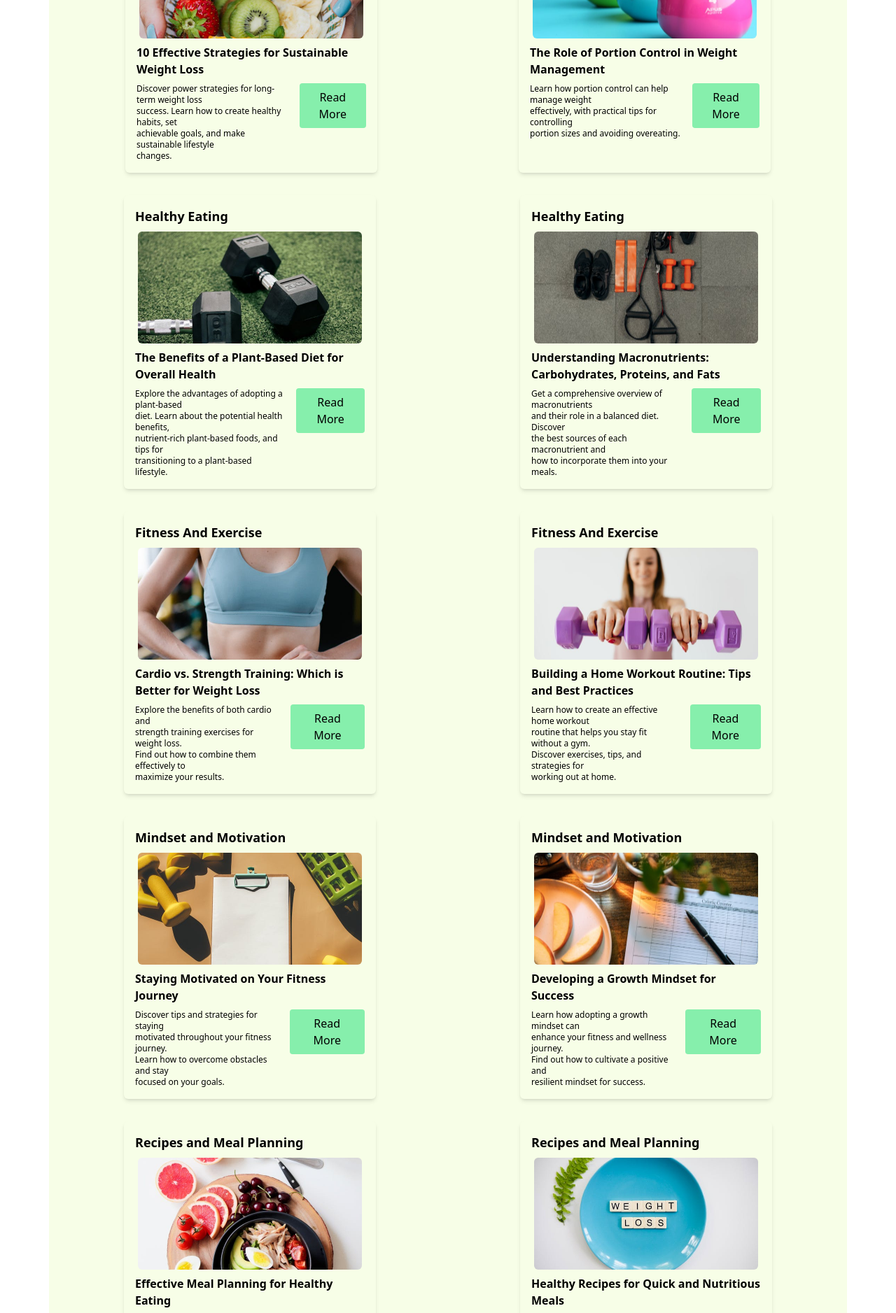
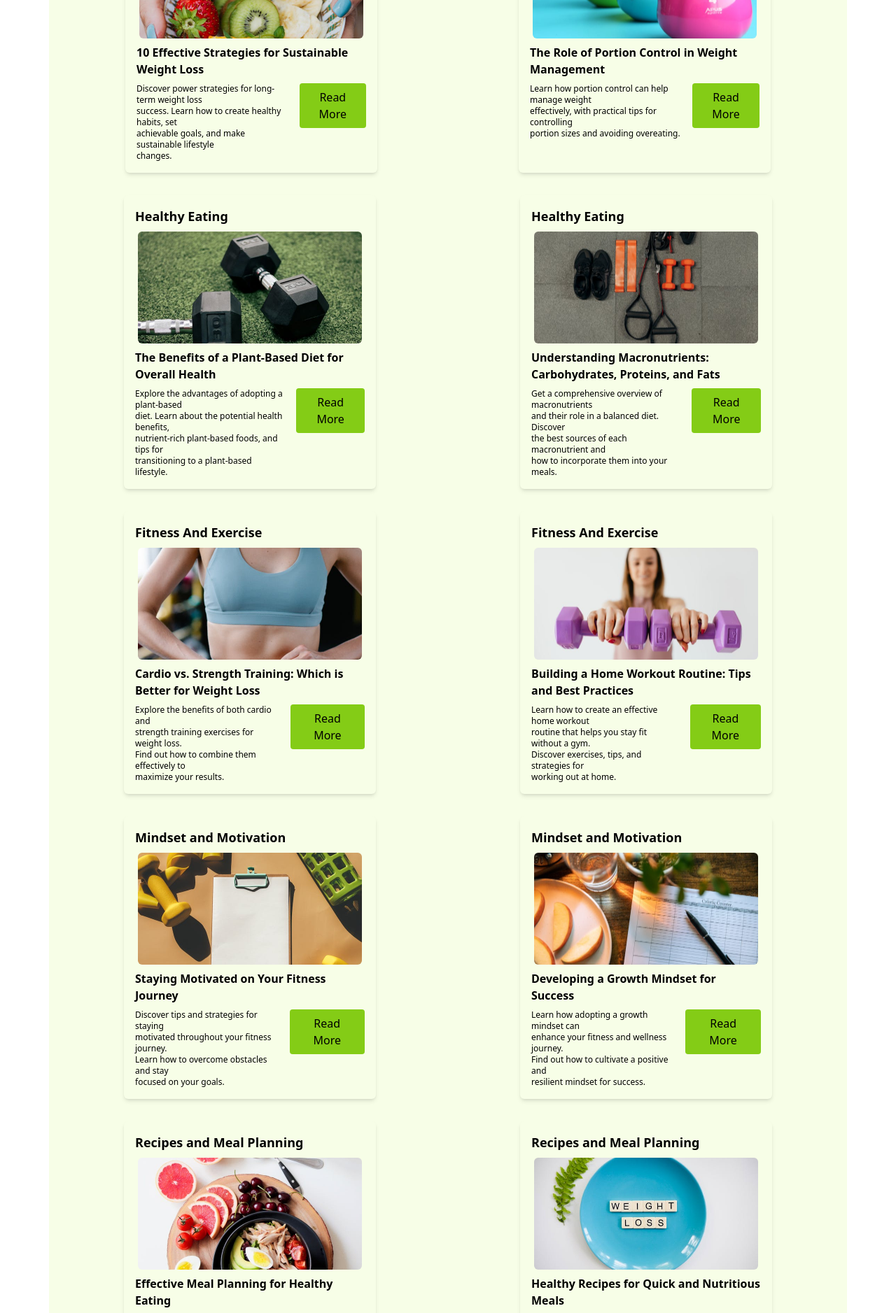
Before and after one commit to kapi-gif/nutrionist-project, a React (Create React App) app in the folder nutritionistproject/: page /blog in a window 1280 px wide. Shown: the part 880-2757 px from the top of the page at 70% size. Built offline with nearby package versions, Linux system fonts and the light colour scheme.

Commit message:
Updated the project with new features

```diff
--- a/nutritionistproject/src/Pages/Blog.jsx
+++ b/nutritionistproject/src/Pages/Blog.jsx
@@ -33,7 +33,7 @@ function Blog() {
         </div>
 
         {/* Bottom Navigation Bar */}
-        <nav className="bg-teal-950 text-white h-[70px] rounded-md mt-4">
+        <nav className="bg-green-950 text-white h-[70px] rounded-md mt-4">
           <ul className="flex justify-between items-center px-4 h-full">
             <li className="hover:bg-gray-600 px-4 py-2 rounded">All</li>
             <li className="hover:bg-gray-600 px-4 py-2 rounded">Weight Loss Tips</li>
@@ -69,7 +69,7 @@ function Blog() {
       changes.
     </p>
     <Link to="/blog/weight-loss-strategies" className="ml-4">
-      <button className="px-6 py-2 bg-green-300 rounded">Read More</button>
+      <button className="px-6 py-2 bg-lime-500 rounded">Read More</button>
     </Link>
   </div>
 </div>
@@ -94,7 +94,7 @@ function Blog() {
       portion sizes and avoiding overeating.
     </p>
     <Link to="/blog/portion-control" className="ml-4">
-      <button className="px-6 py-2 bg-green-300 rounded">Read More</button>
+      <button className="px-6 py-2 bg-lime-500 rounded">Read More</button>
     </Link>
   </div>
 </div>
@@ -133,7 +133,7 @@ function Blog() {
           transitioning to a plant-based lifestyle.
         </p>
         <Link to="/blog/plant-based-diet" className="ml-4">
-          <button className="px-6 py-2 bg-green-300 rounded">Read More</button>
+          <button className="px-6 py-2 bg-lime-500 rounded">Read More</button>
         </Link>
       </div>
     </div>
@@ -161,7 +161,7 @@ function Blog() {
           how to incorporate them into your meals.
         </p>
         <Link to="/blog/macronutrients" className="ml-4">
-          <button className="px-6 py-2 bg-green-300 rounded">Read More</button>
+          <button className="px-6 py-2 bg-lime-500 rounded">Read More</button>
         </Link>
       </div>
     </div>
@@ -195,7 +195,7 @@ function Blog() {
           maximize your results.
         </p>
         <Link to="/blog/cardio-vs-strength" className="ml-4">
-          <button className="px-6 py-2 bg-green-300 rounded">Read More</button>
+          <button className="px-6 py-2 bg-lime-500 rounded">Read More</button>
         </Link>
       </div>
     </div>
@@ -221,7 +221,7 @@ function Blog() {
           working out at home.
         </p>
         <Link to="/blog/home-workout" className="ml-4">
-          <button className="px-6 py-2 bg-green-300 rounded">Read More</button>
+          <button className="px-6 py-2 bg-lime-500 rounded">Read More</button>
         </Link>
       </div>
     </div>
@@ -252,7 +252,7 @@ function Blog() {
           focused on your goals.
         </p>
         <Link to="/blog/fitness-motivation" className="ml-4">
-          <button className="px-6 py-2 bg-green-300 rounded">Read More</button>
+          <button className="px-6 py-2 bg-lime-500 rounded">Read More</button>
         </Link>
       </div>
     </div>
@@ -276,7 +276,7 @@ function Blog() {
           resilient mindset for success.
         </p>
         <Link to="/blog/growth-mindset" className="ml-4">
-          <button className="px-6 py-2 bg-green-300 rounded">Read More</button>
+          <button className="px-6 py-2 bg-lime-500 rounded">Read More</button>
         </Link>
       </div>
     </div>
@@ -307,7 +307,7 @@ function Blog() {
           making meal prep easier.
         </p>
         <Link to="/blog/meal-planning" className="ml-4">
-          <button className="px-6 py-2 bg-green-300 rounded">Read More</button>
+          <button className="px-6 py-2 bg-lime-500 rounded">Read More</button>
         </Link>
       </div>
     </div>
@@ -331,7 +331,7 @@ function Blog() {
           goals and save you time.
         </p>
         <Link to="/blog/healthy-recipes" className="ml-4">
-          <button className="px-6 py-2 bg-green-300 rounded">Read More</button>
+          <button className="px-6 py-2 bg-lime-500 rounded">Read More</button>
         </Link>
       </div>
     </div>
--- a/nutritionistproject/src/Pages/Home.jsx
+++ b/nutritionistproject/src/Pages/Home.jsx
@@ -21,9 +21,9 @@ const Home = () => {
 
 
 
-      {/* Main Content Section */}
+
 <div className="flex max-w-7xl mx-auto mt-16 px-16 justify-between items-center">
-  {/* Image Section */}
+
   <div className="w-1/2">
     <img
       src={B15}
@@ -32,7 +32,7 @@ const Home = () => {
     />
   </div>
 
-  {/* Text Section */}
+
   <div className="w-1/2 pl-16">
     <div className="text-2xl gap-2 mt-10 font-bold mb-6 text-left flex underline underline-offset-8 decoration-lime-600">
       Transform Your<img className="size-6 flex mt-2 " src = {Heart} alt="Heart" /> Health with
@@ -47,9 +47,9 @@ const Home = () => {
       plans and ongoing support. Start your transformation today and experience the power of personalized nutrition coaching.
     </div>
 
-    {/* Buttons */}
+
     <div className="flex space-x-8">
-      <button className="bg-lime-500 text-black px-10 py-3 rounded-md hover:bg-lime-700 text-m">
+      <button className="bg-lime-500 text-black px-10 py-3 rounded-md hover:bg-lime-600 text-m">
         Get Starter Today
       </button>
       <button className="bg-yellow-500 text-black px-10 py-3 rounded-md hover:bg-yellow-700 text-m">
@@ -58,6 +58,9 @@ const Home = () => {
     </div>
   </div>
 </div>
+
+
+
 
 <section className="max-w-6xl mx-auto px-16 mt-28 bg-lime-50">
   <h2 className="flex justify-center items-center text-4xl font-bold mb-4 p-6">Features</h2>
```
